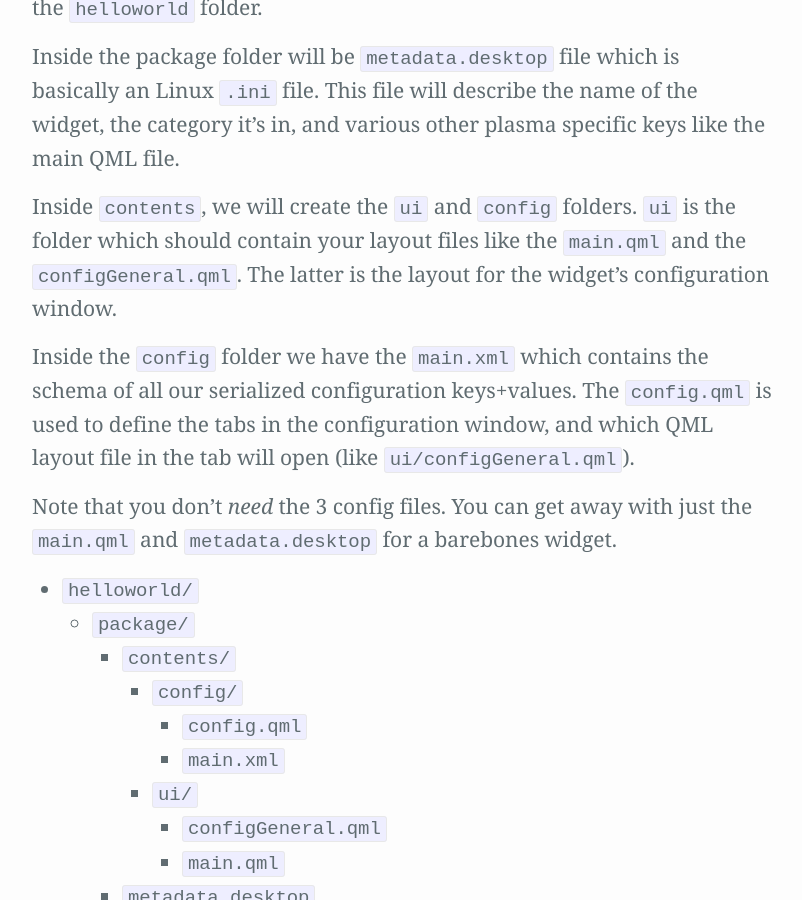
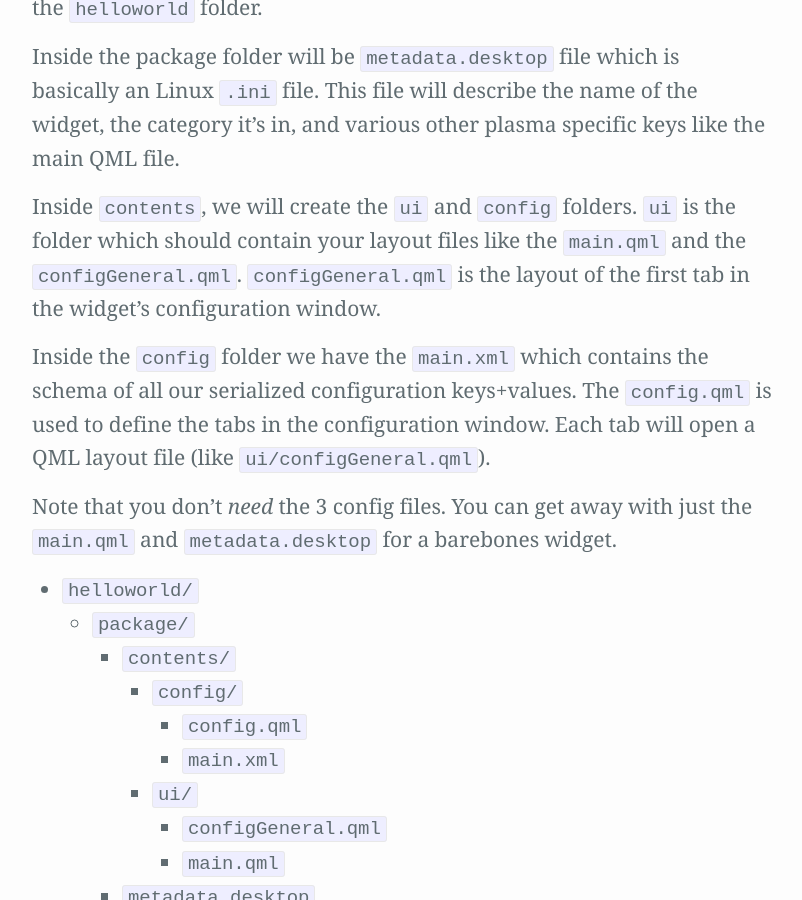
Before and after one commit to Zren/zren.github.io, a Jekyll site: the page built from kde_docs/widget-Setup.md, in a window 1280 px wide and 900 px high, scrolled down 412 px. Shown: the whole window, without its empty margins (238-1040 px from the left). Built offline with Jekyll 4.4.1, drawn with Linux system fonts in a browser that asks for light colours; our own code applies the rules of GitHub Pages for plain Markdown files.

Commit message:
Fix ambiguity of config file setup.

```diff
--- a/kde_docs/widget-Setup.md
+++ b/kde_docs/widget-Setup.md
@@ -8,9 +8,9 @@ First create a folder for your new widget. Inside it create another folder calle
 
 Inside the package folder will be `metadata.desktop` file which is basically an Linux `.ini` file. This file will describe the name of the widget, the category it's in, and various other plasma specific keys like the main QML file.
 
-Inside `contents`, we will create the `ui` and `config` folders. `ui` is the folder which should contain your layout files like the `main.qml` and the `configGeneral.qml`. The latter is the layout for the widget's configuration window.
+Inside `contents`, we will create the `ui` and `config` folders. `ui` is the folder which should contain your layout files like the `main.qml` and the `configGeneral.qml`. `configGeneral.qml` is the layout of the first tab in the widget's configuration window.
 
-Inside the `config` folder we have the `main.xml` which contains the schema of all our serialized configuration keys+values. The `config.qml` is used to define the tabs in the configuration window, and which QML layout file in the tab will open (like `ui/configGeneral.qml`).
+Inside the `config` folder we have the `main.xml` which contains the schema of all our serialized configuration keys+values. The `config.qml` is used to define the tabs in the configuration window. Each tab will open a QML layout file (like `ui/configGeneral.qml`).
 
 Note that you don't *need* the 3 config files. You can get away with just the `main.qml` and `metadata.desktop` for a barebones widget.
 
```
